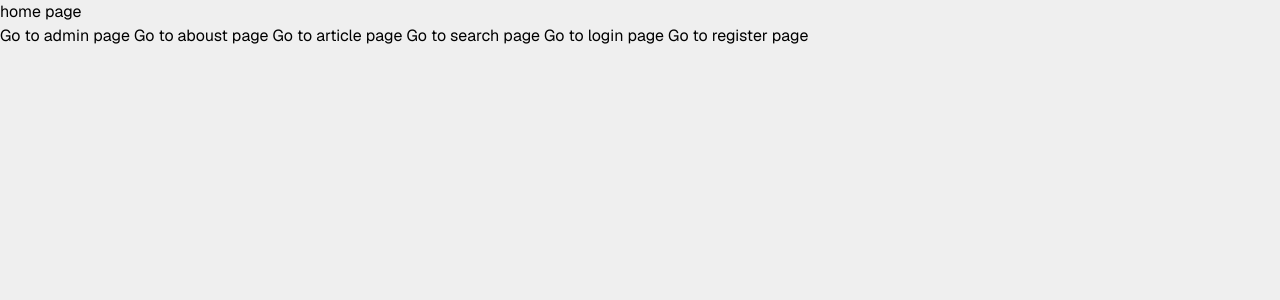
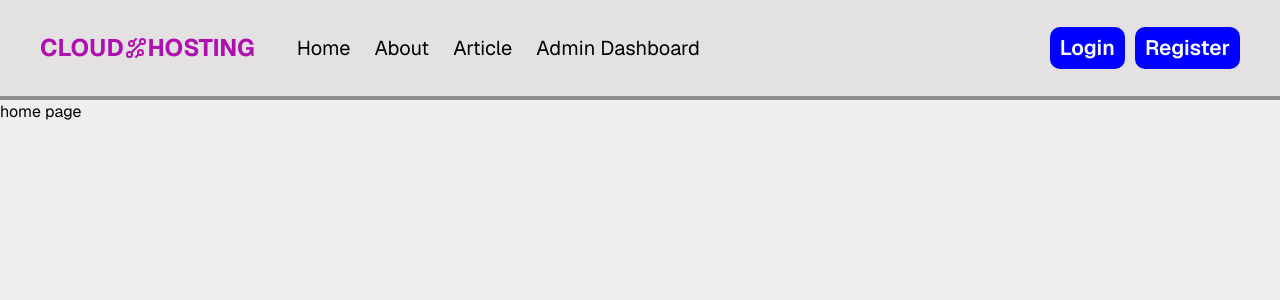
Before and after one commit to Mohammed-Boukhari/cloud-hosting-project, a Next.js app in the folder frontend/: page / in a window 1280 px wide. Shown: the top 300 px of the page. Built offline with nearby package versions, Linux system fonts and the light colour scheme.

Commit message:
Header Component 1v

```diff
--- a/frontend/src/app/layout.tsx
+++ b/frontend/src/app/layout.tsx
@@ -6,6 +6,9 @@
 
 // node_modules
 import { Geist } from "next/font/google";
+
+// components
+import Header from "@/components/common/Header/Header";
 
 //type
 import type { Metadata } from "next";
@@ -26,7 +29,13 @@ export default function RootLayout({
 }: Readonly<{ children: React.ReactNode }>) {
   return (
     <html lang="en">
-      <body className={geist.className}>{children}</body>
+      <body className={geist.className}>
+        {/* Header component */}
+        <Header />
+
+        {/* Main Content */}
+        <main>{children}</main>
+      </body>
     </html>
   );
 }
--- a/frontend/src/app/page.tsx
+++ b/frontend/src/app/page.tsx
@@ -3,21 +3,11 @@
  * @license Apache-2.0
  * @description home page for the app
  */
-// node_modules
-import Link from "next/link";
 
 const Home = () => {
   return (
     <div>
       <h1>home page</h1>
-      <div>
-        <Link href="/admin"> Go to admin page </Link>
-        <Link href="/about"> Go to aboust page </Link>
-        <Link href="/articles"> Go to article page </Link>
-        <Link href="/articles/search"> Go to search page </Link>
-        <Link href="/login"> Go to login page </Link>
-        <Link href="/register"> Go to register page </Link>
-      </div>
     </div>
   );
 };
--- /dev/null
+++ b/frontend/src/components/common/Header/Header.tsx
@@ -0,0 +1,34 @@
+/**
+ * @copyright 2025 mohamed boukhari
+ * @license Apache-2.0
+ * @description Header components for the app
+ */
+
+// node_modules
+import Link from "next/link";
+
+// components
+import NavBar from "./NavBar";
+
+// style
+import "./header.css";
+
+const Header = () => {
+  return (
+    <header className="header">
+      {/* Nav-Bar components */}
+      <NavBar />
+
+      <div className="right">
+        <Link className="btn" href="/login">
+          login
+        </Link>
+        <Link className="btn" href="/register">
+          register
+        </Link>
+      </div>
+    </header>
+  );
+};
+
+export default Header;
--- /dev/null
+++ b/frontend/src/components/common/Header/NavBar.tsx
@@ -0,0 +1,41 @@
+/**
+ * @copyright 2025 mohamed boukhari
+ * @license Apache-2.0
+ * @description Nav-Bar components for the Header
+ */
+
+// node_modules
+import Link from "next/link";
+
+// icon
+import { GrTechnology } from "react-icons/gr";
+
+const NavBar = () => {
+    return (
+         <nav className="navBar" >
+        <div>
+          <Link className="logo" href="/">
+            <span>CLOUD</span>
+            <GrTechnology />
+            <span>HOSTING</span>
+          </Link>
+        </div>
+        <ul className="navLinks">
+          <Link className="navLink" href="/">
+            Home
+          </Link>
+          <Link className="navLink" href="/about">
+            About
+          </Link>
+          <Link className="navLink" href="/articles">
+            Article
+          </Link>
+          <Link className="navLink" href="/admin">
+            Admin Dashboard
+          </Link>
+        </ul>
+      </nav>
+    );
+}
+
+export default NavBar;
--- /dev/null
+++ b/frontend/src/components/common/Header/header.css
@@ -0,0 +1,71 @@
+
+/* =====================================
+  style for Header
+====================================== */
+
+
+.header {
+  height: 100px;
+  display: flex;
+  align-items: center;
+  justify-content: space-between;
+  padding: 0 40px;
+  border-bottom: 4px solid rgb(144, 144, 144);
+  background-color: rgb(227, 225, 225);
+  position: relative;
+
+  nav.navBar {
+    display: flex;
+    align-items: center;
+    justify-content: space-between;
+
+    div > a.logo {
+      display: flex;
+      align-items: center;
+      font-size: 24px;
+      font-weight: bold;
+      color: rgb(176, 15, 176);
+    }
+
+    ul.navLinks {
+      margin-left: 30px;
+
+      a.navLink {
+        font-size: 20px;
+        font-weight: 600px;
+        margin: 0 12px;
+
+        &:hover {
+          color: darkblue;
+        }
+      }
+    }
+  }
+  div.right {
+    display: flex;
+    align-items: center;
+    gap: 10px;
+
+
+    .btn {
+      cursor: pointer;
+      background-color: blue;
+      color: white;
+      border-radius: 10px;
+      font-size: 21px;
+      padding: 5px 10px;
+      font-weight: 600;
+      text-transform: capitalize;
+      display: flex;
+      align-items: center;
+
+      &:hover {
+        background-color: #00008b;
+      }
+
+      &:active {
+        background-color: #000074;
+      }
+    }
+  }
+}
```
Also changed, not shown: frontend/package.json (+6 -5 lines), 1 other file (tests, documents, lock files or other folders).
